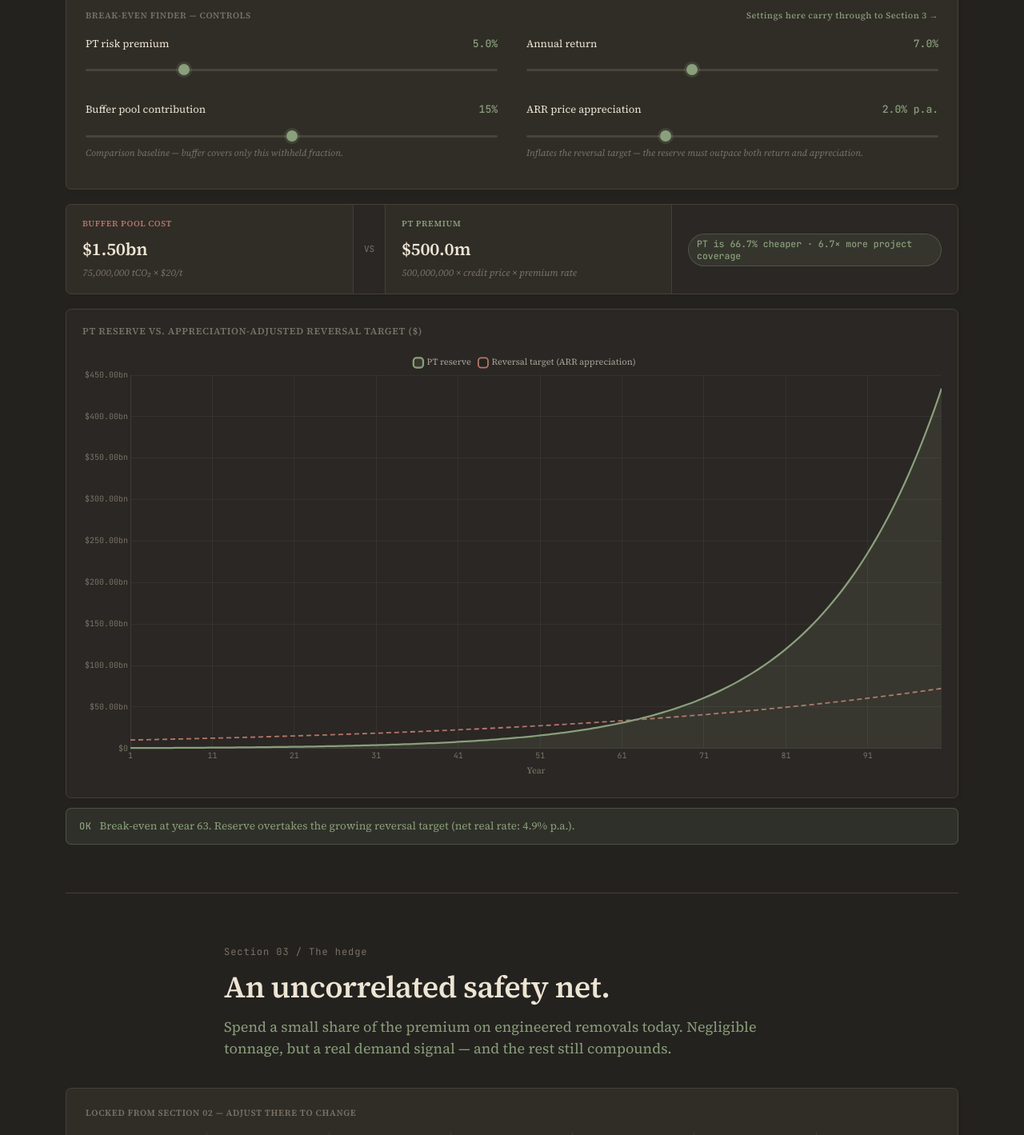
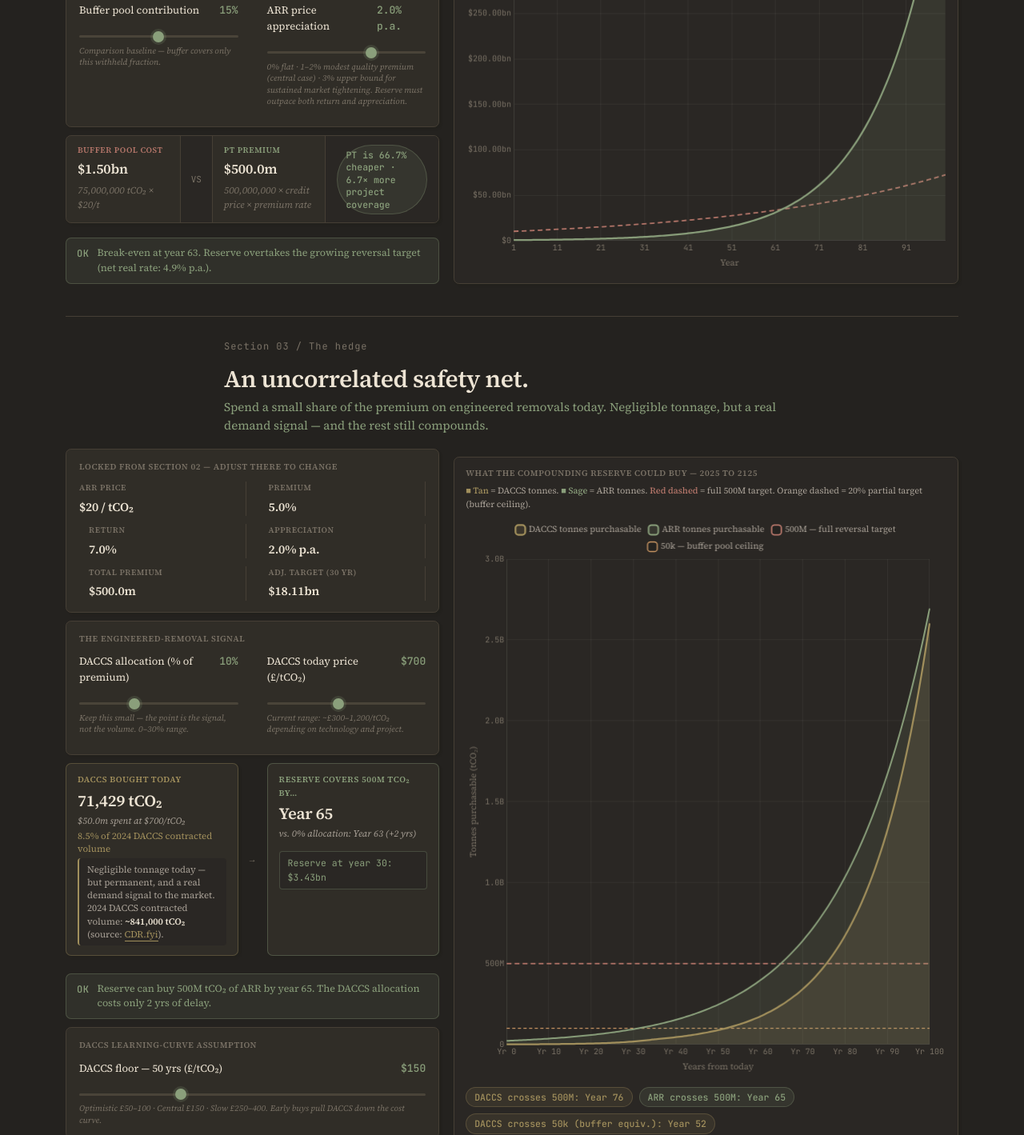
Before and after one commit to bali-CRScollab/PT-explainer1, a plain HTML site: page index.html in a window 1280 px wide. Shown: the part 2508-3927 px from the top of the page at 80% size. Drawn offline with nearby package versions, Linux system fonts and the light colour scheme.

Commit message:
Add files via upload

```diff
--- a/index.html
+++ b/index.html
@@ -463,6 +463,57 @@
   .slider-group + .slider-group { border-left: none; border-top: 1px solid var(--border-soft); }
 }
 
+/* ─── Compact single-viewport layout for sections 2 & 3 ─── */
+.section.compact {
+  padding: 28px 0 20px;
+  margin-top: 20px;
+  min-height: calc(100vh - 80px);
+  display: flex;
+  flex-direction: column;
+}
+.section.compact .section-header { margin-bottom: 18px; }
+.section.compact h2 { font-size: 30px; margin-bottom: 8px; }
+.section.compact .deck { font-size: 15px; }
+.section.compact .panel { padding: 14px 16px; margin-bottom: 10px; }
+.section.compact .panel-title { margin-bottom: 10px; font-size: 10.5px; }
+.section.compact .slider-row { margin-bottom: 10px; }
+.section.compact .slider-help { font-size: 10.5px; margin-top: 3px; line-height: 1.35; }
+.section.compact .hstat-val { font-size: 15px; }
+.section.compact .hstat-label { font-size: 10px; margin-bottom: 4px; }
+.section.compact .card { padding: 12px 14px; }
+.section.compact .card-main { font-size: 20px; margin-bottom: 6px; line-height: 1.15; }
+.section.compact .card-sub { font-size: 11.5px; margin-bottom: 4px; line-height: 1.35; }
+.section.compact .card-note { font-size: 11.5px; padding: 6px 10px; line-height: 1.4; }
+.section.compact .card-label { margin-bottom: 6px; font-size: 10.5px; }
+.section.compact .cost-strip { margin-bottom: 10px; }
+.section.compact .cost-cell { padding: 10px 14px; }
+.section.compact .cost-val { font-size: 17px; }
+.section.compact .cost-label { font-size: 10px; margin-bottom: 3px; }
+.section.compact .status-bar { padding: 9px 13px; font-size: 12.5px; margin-top: 8px; }
+.section.compact .chart-wrap { padding: 12px 14px 14px; margin-top: 10px; flex: 1; display: flex; flex-direction: column; min-height: 0; }
+.section.compact .chart-title { font-size: 10.5px; margin-bottom: 6px; }
+.section.compact .chart-desc { font-size: 11px; margin-bottom: 8px; }
+.section.compact .chart-canvas-wrap { position: relative; flex: 1; min-height: 180px; width: 100%; }
+.section.compact .chart-canvas-wrap > canvas { position: absolute; inset: 0; width: 100% !important; height: 100% !important; }
+
+.compact-split {
+  display: grid;
+  grid-template-columns: minmax(340px, 1fr) minmax(0, 1.35fr);
+  gap: 18px;
+  flex: 1;
+  min-height: 0;
+}
+.compact-split > .compact-left { display: flex; flex-direction: column; min-height: 0; }
+.compact-split > .compact-right { display: flex; flex-direction: column; min-height: 0; }
+.compact-split > .compact-right > .chart-wrap { height: 100%; }
+
+@media (max-width: 760px) {
+  .section.compact { min-height: 0; }
+  .compact-split { grid-template-columns: 1fr; }
+  .section.compact .chart-wrap { flex: 0 0 auto; }
+  .section.compact .chart-canvas-wrap { height: 320px; flex: 0 0 320px; }
+}
+
 /* ─── Cards row ─── */
 .cards-row {
   display: grid;
@@ -698,6 +749,11 @@
   .hstat { border-right: none; padding: 0; }
   .hstat + .hstat { padding-left: 0; }
 }
+
+/* In compact sections, hstat values should not wrap */
+.section.compact .hstat-val { white-space: nowrap; }
+.section.compact .hstat { padding: 0 12px 0 0; }
+.section.compact .hstat + .hstat { padding-left: 12px; }
 
 /* ─── Big pull-quote ─── */
 .pullquote {
@@ -966,8 +1022,8 @@
               <span class="key">ARR price appreciation</span>
               <span class="val" id="m_arr_appr_v">2.0% p.a.</span>
             </div>
-            <input type="range" id="m_arr_appr" min="0" max="6" value="2" step="0.5" oninput="updM()">
-            <div class="slider-help">0% flat · 2% modest quality premium · 4–5% market tightening · 6% high-end stress. Inflates the reversal cost the trust must cover.</div>
+            <input type="range" id="m_arr_appr" min="0" max="3" value="2" step="0.25" oninput="updM()">
+            <div class="slider-help">0% flat · 1–2% modest quality premium (central case) · 3% upper bound for sustained market tightening. Inflates the reversal cost the trust must cover.</div>
           </div>
         </div>
         <div class="slider-group accent">
@@ -1033,13 +1089,15 @@
   <!-- ══════════════════════════════════════════════
        SECTION 2 — Break-even
   ══════════════════════════════════════════════ -->
-  <section class="section" id="section-2">
+  <section class="section compact" id="section-2">
     <div class="section-header narrow">
       <div class="section-num">Section 02 / The compounding reserve</div>
       <h2>Time is on our side.</h2>
-      <p class="deck">Play with the sliders below to see how premium, return and appreciation shift the break-even year. Investing now lets the premium grow as the liability develops (see CaR tool).</p>
-    </div>
-
+      <p class="deck">Play with the sliders to see how premium, return and appreciation shift the break-even year. Investing now lets the premium grow as the liability develops (see CaR tool).</p>
+    </div>
+
+    <div class="compact-split">
+    <div class="compact-left">
     <div class="panel">
       <div class="panel-title">
         <span>State of play at this moment</span>
@@ -1097,8 +1155,8 @@
             <span class="key">ARR price appreciation</span>
             <span class="val" id="b_arr_appr_v">2.0% p.a.</span>
           </div>
-          <input type="range" id="b_arr_appr" min="0" max="6" value="2" step="0.5" oninput="updB()">
-          <div class="slider-help">Inflates the reversal target — the reserve must outpace both return and appreciation.</div>
+          <input type="range" id="b_arr_appr" min="0" max="3" value="2" step="0.25" oninput="updB()">
+          <div class="slider-help">0% flat · 1–2% modest quality premium (central case) · 3% upper bound for sustained market tightening. Reserve must outpace both return and appreciation.</div>
         </div>
       </div>
     </div>
@@ -1120,36 +1178,42 @@
       </div>
     </div>
 
+    <div id="b_status" class="status-bar primary">—</div>
+    </div><!-- /compact-left -->
+
+    <div class="compact-right">
     <div class="chart-wrap">
       <div class="chart-title">PT reserve vs. appreciation-adjusted reversal target ($)</div>
-      <canvas id="chart_reserve" height="150"></canvas>
-    </div>
-
-    <div id="b_status" class="status-bar primary">—</div>
+      <div class="chart-canvas-wrap"><canvas id="chart_reserve"></canvas></div>
+    </div>
+    </div><!-- /compact-right -->
+    </div><!-- /compact-split -->
   </section>
 
   <!-- ══════════════════════════════════════════════
        SECTION 3 — The Hedge
   ══════════════════════════════════════════════ -->
-  <section class="section" id="section-3">
+  <section class="section compact" id="section-3">
     <div class="section-header narrow">
       <div class="section-num">Section 03 / The hedge</div>
       <h2>An uncorrelated safety net.</h2>
       <p class="deck">Spend a small share of the premium on engineered removals today. Negligible tonnage, but a real demand signal &mdash; and the rest still compounds.</p>
     </div>
 
+    <div class="compact-split">
+    <div class="compact-left">
     <div class="panel">
       <div class="panel-title">
         <span>Locked from Section 02 — adjust there to change</span>
       </div>
-      <div class="header-stats" style="grid-template-columns:repeat(7,1fr);">
+      <div class="header-stats" style="grid-template-columns:repeat(2,1fr);row-gap:10px;column-gap:16px;">
         <div class="hstat"><div class="hstat-label">ARR price</div><div class="hstat-val" id="p_price_locked">—</div></div>
         <div class="hstat"><div class="hstat-label">Premium</div><div class="hstat-val" id="p_prem_locked">—</div></div>
         <div class="hstat"><div class="hstat-label">Return</div><div class="hstat-val" id="p_ret_locked">—</div></div>
         <div class="hstat"><div class="hstat-label">Appreciation</div><div class="hstat-val" id="p_appr_locked">—</div></div>
-        <div class="hstat"><div class="hstat-label">Buffer %</div><div class="hstat-val" id="p_buf_locked">—</div></div>
         <div class="hstat"><div class="hstat-label">Total premium</div><div class="hstat-val" id="p_total_prem">—</div></div>
-        <div class="hstat"><div class="hstat-label">Adj. target</div><div class="hstat-val" id="p_target">—</div></div>
+        <div class="hstat"><div class="hstat-label">Adj. target (30 yr)</div><div class="hstat-val" id="p_target">—</div></div>
+        <div class="hstat" style="display:none;"><div class="hstat-label">Buffer %</div><div class="hstat-val" id="p_buf_locked">—</div></div>
       </div>
     </div>
 
@@ -1193,39 +1257,38 @@
         <div class="card-tag" id="p_reserve_badge">Reserve at year 30: —</div>
       </div>
     </div>
-    <div id="p_status" class="status-bar primary" style="margin-bottom:20px;">—</div>
-
+    <div id="p_status" class="status-bar primary">—</div>
+
+    <div class="panel" style="margin-top:10px;">
+      <div class="panel-title">
+        <span>DACCS learning-curve assumption</span>
+      </div>
+      <div class="slider-row" style="margin-bottom:0;">
+        <div class="slider-label">
+          <span class="key">DACCS floor — 50 yrs (£/tCO₂)</span>
+          <span class="val" id="p_daccs_floor_v">£150</span>
+        </div>
+        <input type="range" id="p_daccs_floor" min="50" max="400" value="150" step="10" oninput="updP()">
+        <div class="slider-help">Optimistic £50–100 · Central £150 · Slow £250–400. Early buys pull DACCS down the cost curve.</div>
+      </div>
+    </div>
+    </div><!-- /compact-left -->
+
+    <div class="compact-right">
     <div class="chart-wrap">
       <div class="chart-title">What the compounding reserve could buy — 2025 to 2125</div>
       <div class="chart-desc">
-        <span class="tag-a">■ Tan</span> = DACCS tonnes (expensive today, falling cost curve). <span class="tag-p">■ Sage</span> = ARR tonnes (cheaper today, but price rises with quality premium). The <span class="tag-d">red dashed</span> line is the full 500M reversal target. The orange dashed line is the 20% partial target — the ceiling a buffer pool ever reaches.
-      </div>
-      <canvas id="chart_hedge" height="180"></canvas>
+        <span class="tag-a">■ Tan</span> = DACCS tonnes. <span class="tag-p">■ Sage</span> = ARR tonnes. <span class="tag-d">Red dashed</span> = full 500M target. Orange dashed = 20% partial target (buffer ceiling).
+      </div>
+      <div class="chart-canvas-wrap"><canvas id="chart_hedge"></canvas></div>
       <div class="notes-strip">
         <span id="p_daccs_be_note" class="pill accent">DACCS crosses 500M: —</span>
         <span id="p_arr_be_note" class="pill primary">ARR crosses 500M: —</span>
         <span id="p_buf_cross_note" class="pill accent">DACCS crosses 50k (buffer equiv.): —</span>
       </div>
     </div>
-
-    <div class="panel" style="margin-top:18px;">
-      <div class="panel-title">
-        <span>DACCS learning-curve assumption</span>
-      </div>
-      <div style="display:grid;grid-template-columns:1fr 1fr;gap:18px 36px;">
-        <div class="slider-row">
-          <div class="slider-label">
-            <span class="key">DACCS floor — 50 years from now (£/tCO₂)</span>
-            <span class="val" id="p_daccs_floor_v">£150</span>
-          </div>
-          <input type="range" id="p_daccs_floor" min="50" max="400" value="150" step="10" oninput="updP()">
-          <div class="slider-help">Optimistic: £50–100 · Central: £150 · Slow learning: £250–400 · Flat after 2060.</div>
-        </div>
-        <div style="font-family:var(--font-serif);font-size:13px;line-height:1.55;color:var(--fg-muted);padding-top:4px;">
-          Early purchases like this one help pull DACCS down the cost curve — aggregate demand from PT-funded projects signals commercial viability and attracts manufacturing investment, accelerating the learning rate for the whole market.
-        </div>
-      </div>
-    </div>
+    </div><!-- /compact-right -->
+    </div><!-- /compact-split -->
   </section>
 
   <!-- ══════════════════════════════════════════════
@@ -1459,6 +1522,7 @@
     },
     options: {
       responsive: true,
+      maintainAspectRatio: false,
       interaction: { mode: 'index', intersect: false },
       plugins: {
         legend: {
@@ -1638,6 +1702,7 @@
     },
     options: {
       responsive: true,
+      maintainAspectRatio: false,
       interaction: { mode: 'index', intersect: false },
       plugins: {
         legend: {
@@ -1672,7 +1737,7 @@
         y: {
           grid: { color: P.grid, drawTicks: false },
           border: { color: P.grid },
-          ticks: { color: P.fgFaint, font: { size: 10, family: "'JetBrains Mono', monospace" }, callback: v => v >= 1000 ? (v/1000).toFixed(0)+'k' : v },
+          ticks: { color: P.fgFaint, font: { size: 10, family: "'JetBrains Mono', monospace" }, callback: v => v >= 1e9 ? (v/1e9).toFixed(1)+'B' : v >= 1e6 ? (v/1e6).toFixed(0)+'M' : v >= 1000 ? (v/1000).toFixed(0)+'k' : v },
           title: { display: true, text: 'Tonnes purchasable (tCO₂)', color: P.fgFaint, font: { size: 11, family: "'Source Serif 4', serif" } }
         }
       }
```
